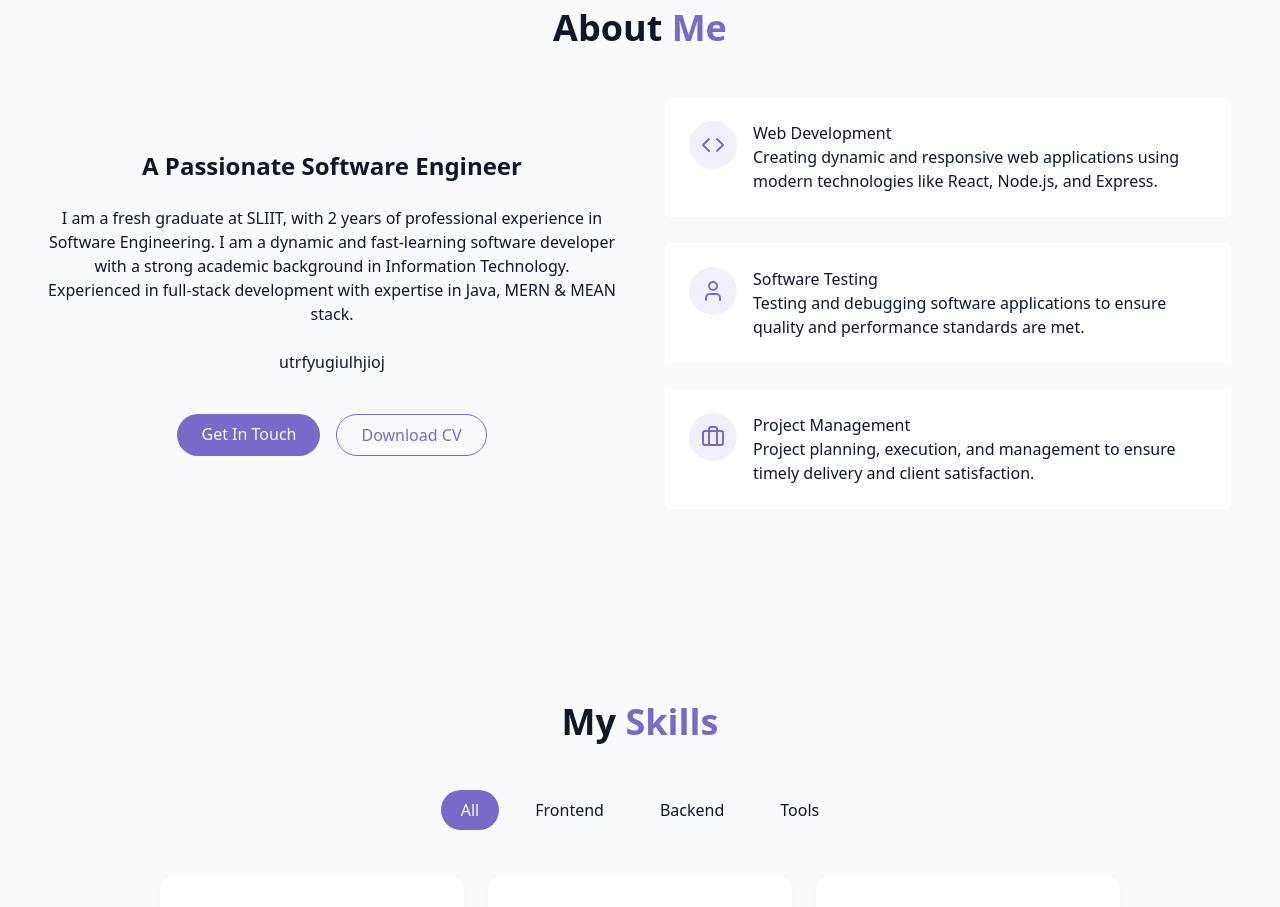
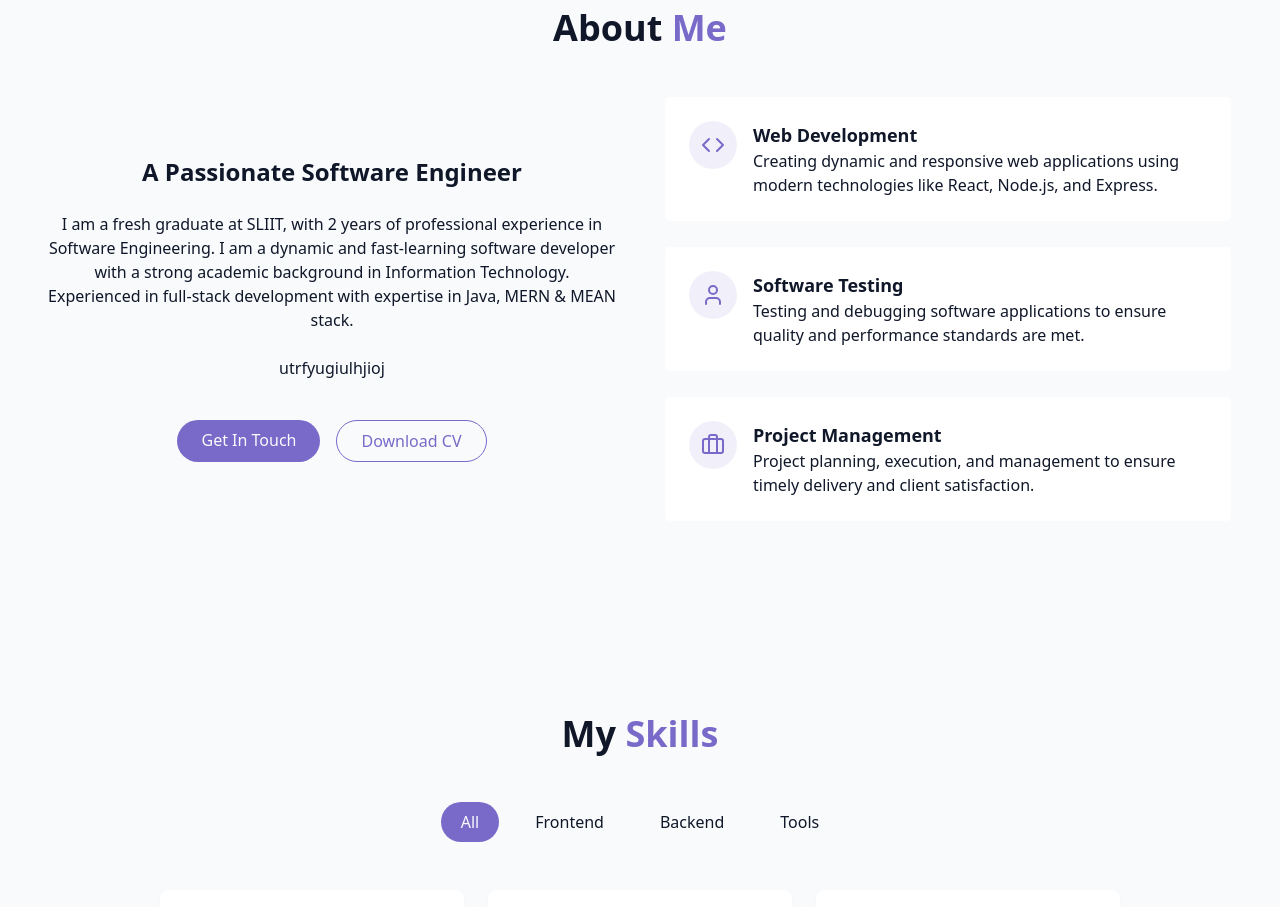
Before and after one commit to HasinPramodya/Personal-Portfolio, a React (Vite) app: page / in a window 1280 px wide. Shown: the part 920-1827 px from the top of the page. Built offline with nearby package versions, Linux system fonts and the light colour scheme.

Commit message:
fix : update AboutMeSection component

```diff
--- a/src/components/AboutMeSection.jsx
+++ b/src/components/AboutMeSection.jsx
@@ -31,7 +31,7 @@ export default function AboutMeSection() {
                                     <Code className={"h-6 w-6 text-primary"} />
                               </div>
                                <div className={"text-left"}>
-                                   <h4 callsName={"font-semibold text-lg"}>Web Development</h4>
+                                   <h4 className={"font-semibold text-lg"}>Web Development</h4>
                                    <p className={"text-muted-foreground"}>
                                       Creating dynamic and responsive web applications using modern technologies like React, Node.js, and Express.
                                    </p>
@@ -44,7 +44,7 @@ export default function AboutMeSection() {
                                     <User className={"h-6 w-6 text-primary"} />
                                 </div>
                                 <div className={"text-left"}>
-                                    <h4 callsName={"font-semibold text-lg"}>Software Testing</h4>
+                                    <h4 className={"font-semibold text-lg"}>Software Testing</h4>
                                     <p className={"text-muted-foreground"}>
                                         Testing and debugging software applications to ensure quality and performance standards are met.
                                     </p>
@@ -57,7 +57,7 @@ export default function AboutMeSection() {
                                     <Briefcase className={"h-6 w-6 text-primary"} />
                                 </div>
                                 <div className={"text-left"}>
-                                    <h4 callsName={"font-semibold text-lg"}>Project Management</h4>
+                                    <h4 className={"font-semibold text-lg"}>Project Management</h4>
                                     <p className={"text-muted-foreground"}>
                                         Project planning, execution, and management to ensure timely delivery and client satisfaction.
                                     </p>
```
